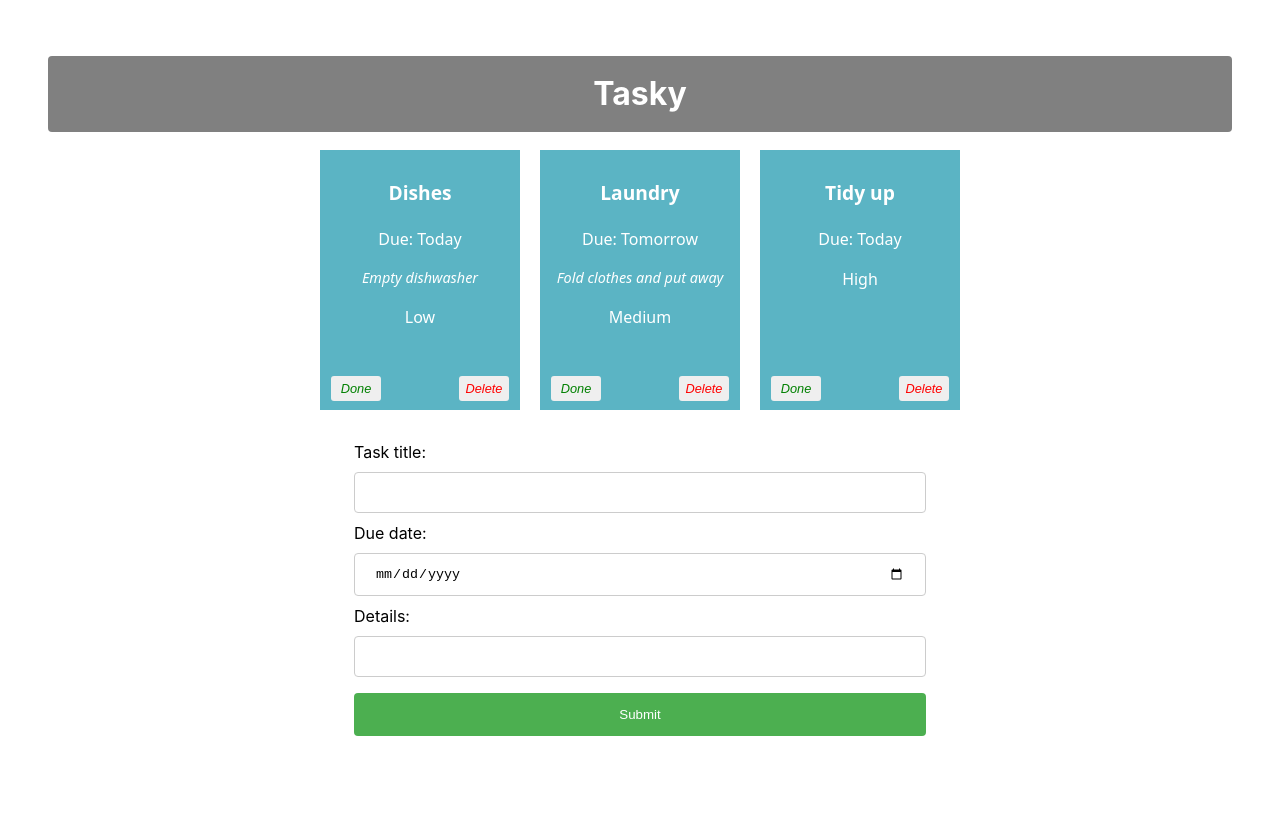
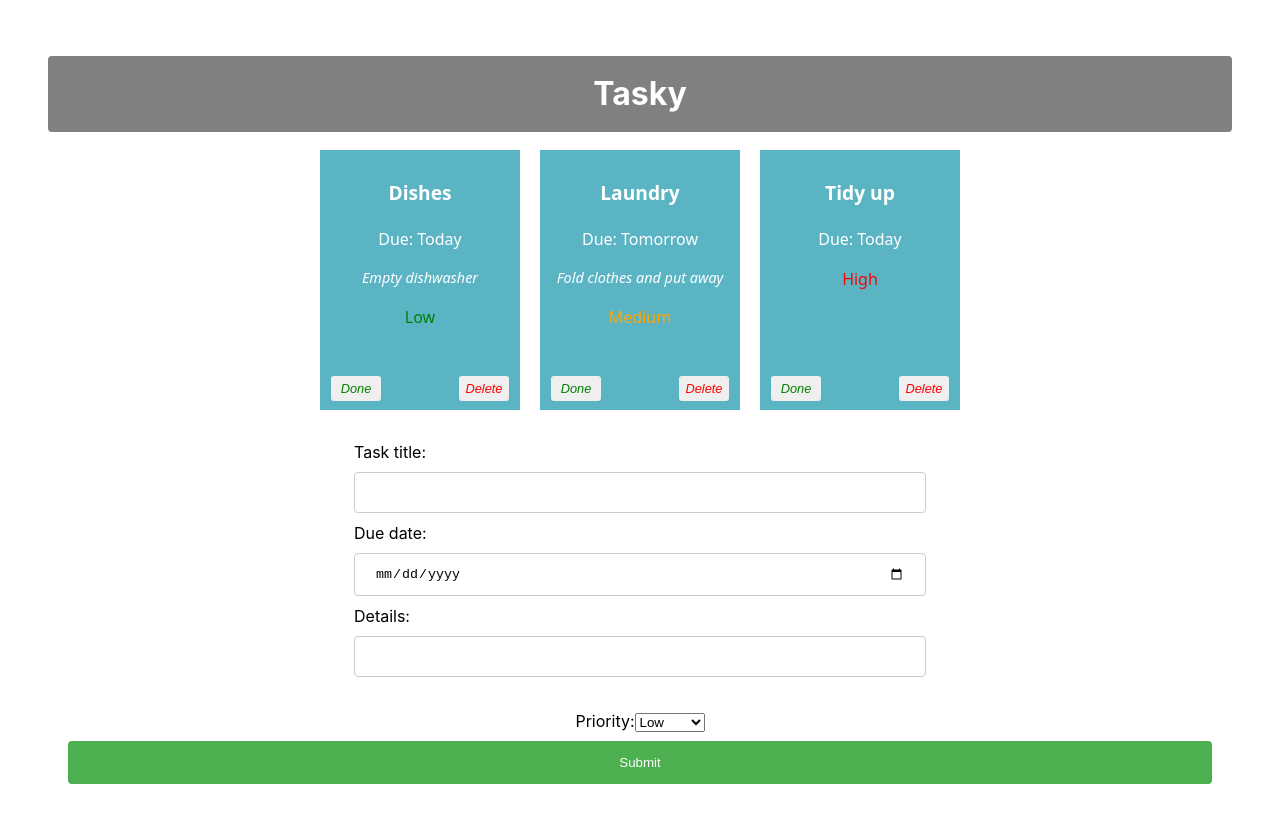
Before and after one commit to AdamC-05/react-basics-labs, a React (Vite) app in the folder tasky/: page / in a window 1280 px wide. Shown: the top 822 px of the page. Built offline with nearby package versions, Linux system fonts and the light colour scheme.

Commit message:
Tasky Lab 2b - Exercises done

```diff
--- a/tasky/src/App.jsx
+++ b/tasky/src/App.jsx
@@ -16,7 +16,8 @@
   const [formState, setFormState] = useState({
   title: "",
   description: "",
-  deadline: ""
+  deadline: "",
+  priority: "Low"
   });
 
     const doneHandler = (taskIndex) => {
@@ -39,12 +40,19 @@
     case "title":
       form.title = event.target.value;
       break;
+
     case "description":
       form.description = event.target.value;
       break;
+
     case "deadline":
       form.deadline = event.target.value;
       break;
+
+    case "priority":
+      form.priority = event.target.value;
+      break;
+
     default:
       form = formState;
   }
--- a/tasky/src/components/Form.jsx
+++ b/tasky/src/components/Form.jsx
@@ -18,8 +18,22 @@
         <input type="text" name="description" onChange={(event) => props.change(event)} />
     </label>
 
-        <input type="submit" value="Submit" />
+
         </form>
+    <br />
+
+<label>
+  Priority:
+  <select
+    name="priority"
+    onChange={(event) => props.change(event)}
+  >
+    <option value="Low">Low</option>
+    <option value="Medium">Medium</option>
+    <option value="High">High</option>
+  </select>
+</label>
+    <input type="submit" value="Submit" />
     </div>
   )
 };
--- a/tasky/src/components/Task.jsx
+++ b/tasky/src/components/Task.jsx
@@ -1,13 +1,26 @@
 import React from 'react';
 
 const Task = (props) => {
+    let priorityColour = "";
+
+    if (props.priority === "Low") {
+      priorityColour = "green";
+    }
+    else if (props.priority === "Medium") {
+      priorityColour = "orange";
+    }
+    else if (props.priority === "High") {
+      priorityColour = "red";
+    }
 
     return (
       <div className="card" style={{backgroundColor: props.done ? 'lightgrey' : '#5bb4c4'}}>
       <p className="title">{props.title}</p>
       <p>Due: {props.deadline}</p>
       <p className="description">{props.description}</p>
-      <p className="priority">{props.priority}</p>
+      <p className="priority" style={{color: priorityColour}}>
+        {props.priority}
+      </p>
 
       <button className="doneButton" onClick={props.markDone}>Done</button>
       <button className='deleteButton' onClick={props.deleteTask}>Delete</button>
```
